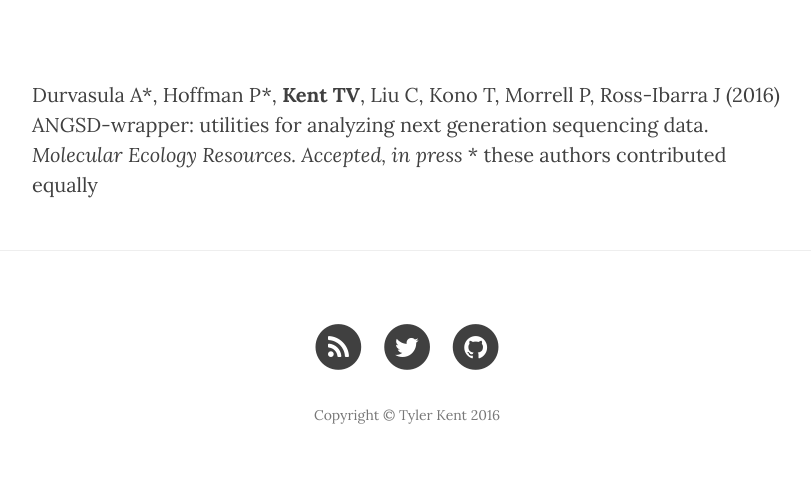
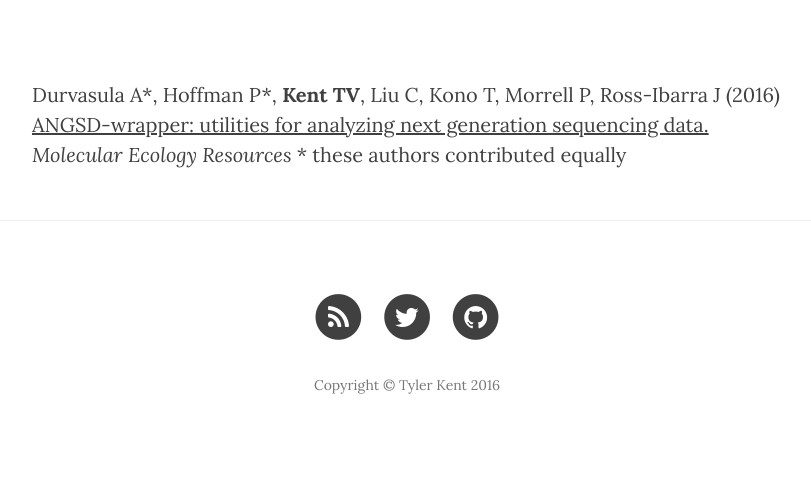
Before and after one commit to tvkent/tvkent.github.io, a Jekyll site: the page built from 4_publications.md, in a window 1280 px wide. Shown: the part 448-939 px from the top of the page, without its empty margins (233-1044 px from the left). Built offline with Jekyll 4.4.1, drawn with Linux system fonts in a browser that asks for light colours; nearby versions of some CDN libraries; after the commit the page ends 909 px from its top, so only the background shows below that.

Commit message:
aw published

```diff
--- a/4_publications.md
+++ b/4_publications.md
@@ -5,5 +5,5 @@ description: "My work in journals"
 header-img: "img/greenhouse.jpg"
 ---
 
-Durvasula A\*, Hoffman P\*, __Kent TV__, Liu C, Kono T, Morrell P, Ross-Ibarra J (2016) ANGSD-wrapper: utilities for analyzing next generation sequencing data. _Molecular Ecology Resources. Accepted, in press_
+Durvasula A\*, Hoffman P\*, __Kent TV__, Liu C, Kono T, Morrell P, Ross-Ibarra J (2016) [ANGSD-wrapper: utilities for analyzing next generation sequencing data.](https://paperpile.com/view/5070986b-1d9d-070d-ab30-90da2a40f357) _Molecular Ecology Resources_
 \* these authors contributed equally
```
